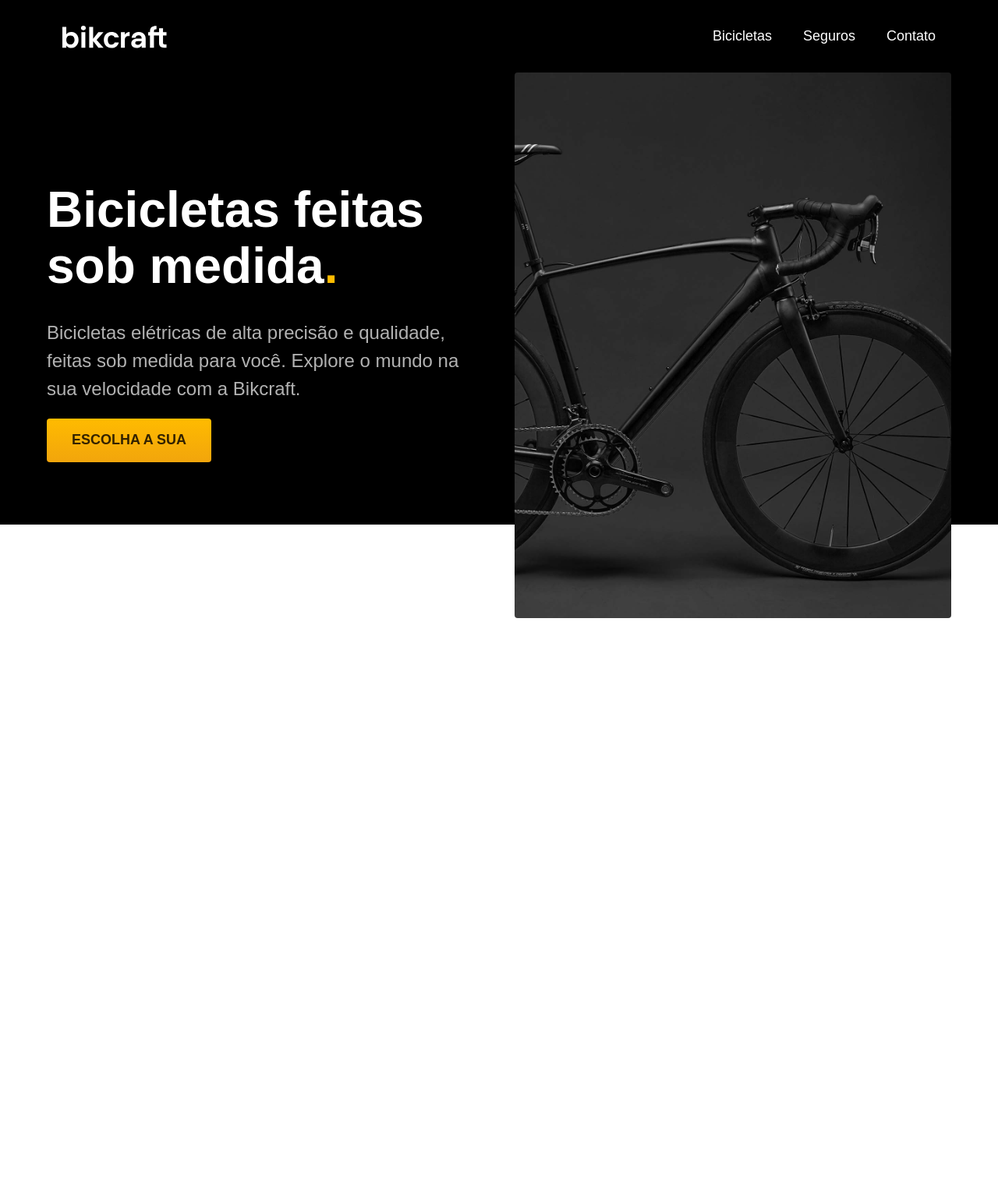
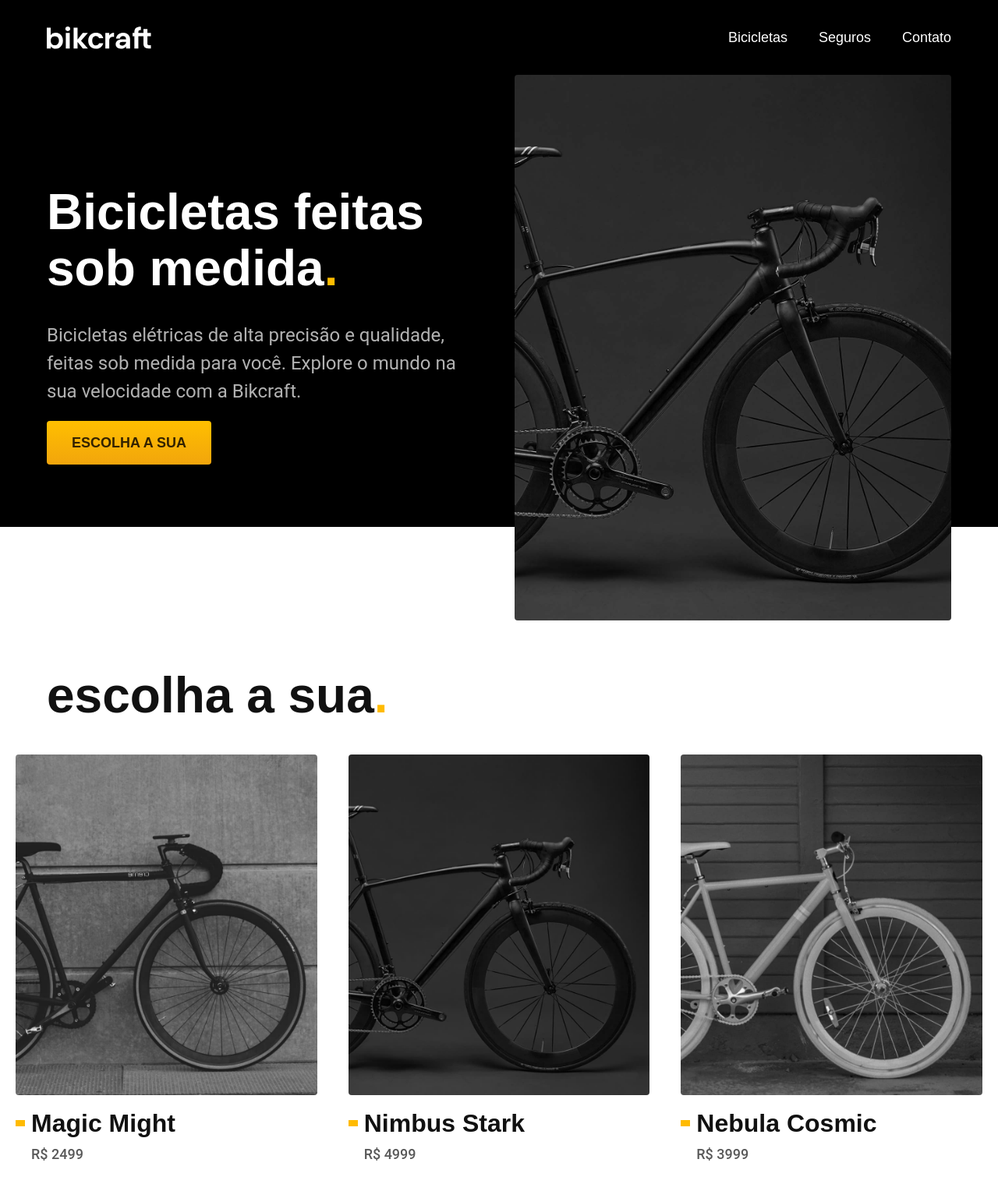
Before and after one commit to lucas19salles/bikcraft, a plain HTML site: page index.html in a window 1280 px wide. Shown: the top 1528 px of the page at 78% size. Before the commit the page ends 1393 px from the top, so only its background shows below. Drawn offline with Linux system fonts and the light colour scheme.

Commit message:
commit lista-bicicleta

```diff
--- /dev/null
+++ b/css/bicicletas/bicicletas-lista.css
@@ -0,0 +1,66 @@
+/* Estilização de lista de Bicicleta */
+.bicicletas-lista {
+  padding-top: 60px;
+  padding-bottom: 120px;
+}
+
+.bicicletas-lista h2 {
+  margin-bottom: 40px;
+}
+
+.bicicletas-lista ul {
+  display: flex;
+  gap: 40px;
+  padding: 0 20px 20px 20px;
+  max-width: 1400px;
+  margin-left: auto;
+  margin-right: auto;
+  overflow-x: auto;
+}
+
+.bicicletas-lista li {
+  flex: 1;
+  min-width: 280px;
+}
+
+.bicicletas-lista a {
+  display: block;
+}
+
+.bicicletas-lista img {
+  margin-bottom: 16px;
+}
+
+.bicicletas-lista h3 {
+  margin-bottom: 8px;
+  display: flex;
+  align-items: center;
+}
+
+.bicicletas-lista h3::before {
+  content: "";
+  display: inline-block;
+  height: 8px;
+  width: 12px;
+  margin-right: 8px;
+  background-color: var(--cor-p1);
+  transition: width 0.2s;
+}
+
+.bicicletas-lista a:hover h3::before {
+  width: 24px;
+}
+
+.bicicletas-lista li span {
+  padding-left: 20px;
+}
+
+/* Responsividade */
+@media (max-width: 800px) {
+  .bicicletas-lista {
+    padding-bottom: 60px;
+  }
+  .bicicletas-lista ul {
+    gap: 20px;
+  }
+}
--- /dev/null
+++ b/css/global/global.css
@@ -0,0 +1,35 @@
+/* Estilização gerais do site */
+body {
+  margin: 0px;
+  font-family: Arial, Helvetica, sans-serif;
+  color: #111111;
+  padding-bottom: 600px;
+}
+
+h1,
+h2,
+h3,
+h4,
+ul,
+p {
+  margin: 0px;
+}
+
+ul {
+  padding: 0px;
+  list-style: none;
+}
+
+a {
+  text-decoration: none;
+  color: inherit;
+}
+
+img {
+  max-width: 100%;
+  display: block;
+}
+
+img[src$=".jpg"] {
+  border-radius: 4px;
+}
--- /dev/null
+++ b/css/global/header.css
@@ -0,0 +1,69 @@
+/* Estilização do menu e logotipo */
+.header-bg {
+  background-color: var(--cor-12);
+}
+
+.header {
+  display: flex;
+  flex-wrap: wrap;
+  gap: 20px;
+  justify-content: space-between;
+  align-items: center;
+  padding-top: 20px;
+  padding-bottom: 20px;
+}
+
+.header-menu {
+  display: flex;
+  flex-wrap: wrap;
+  gap: 40px;
+}
+
+.header-menu a {
+  display: inline-block;
+  padding: 16px 0px;
+  position: relative;
+}
+
+.header-menu a:after {
+  content: "";
+  display: block;
+  height: 2px;
+  width: 0px;
+  background: var(--cor-0);
+  margin-top: 4px;
+  transition: 0.3s;
+  position: absolute;
+}
+
+.header-menu a:hover:after {
+  width: 100%;
+}
+
+/* Responsividade */
+@media (max-width: 800px) {
+  .header-menu {
+    gap: 20px;
+  }
+  .header-menu a {
+    background: var(--cor-11);
+    padding: 12px 16px;
+    border-radius: 4px;
+  }
+  .header-menu a:hover {
+    background-color: var(--cor-10);
+  }
+  .header a:after {
+    display: none;
+  }
+}
+
+@media (max-width: 600px) {
+  .header-menu {
+    gap: 12px;
+  }
+  .header-menu a {
+    padding: 8px 12px;
+    font-size: 14px;
+  }
+}
--- /dev/null
+++ b/css/home/introducao.css
@@ -0,0 +1,53 @@
+/* Estilização da introdução do site */
+.introducao-bg {
+  background: var(--cor-12);
+  box-shadow: inset 0 -120px var(--cor-0);
+}
+
+.introducao {
+  display: grid;
+  grid-template-columns: 1fr 1fr;
+  gap: 0px 40px;
+}
+
+.introducao-conteudo {
+  align-self: end;
+  padding-bottom: 200px;
+}
+
+.introducao img {
+  height: 100%;
+  object-fit: cover;
+  border-radius: 4px;
+}
+
+.introducao h1 {
+  margin-bottom: 32px;
+}
+
+.introducao p {
+  margin-bottom: 20px;
+}
+
+/* Responsividade */
+@media (max-width: 800px) {
+  .introducao-bg {
+    background: var(--cor-11);
+    padding-top: 40px;
+    box-shadow: inset 0 -60px #ffffff;
+  }
+  .introducao {
+    grid-template-columns: 1fr;
+    gap: 32px;
+  }
+  .introducao-conteudo {
+    padding-bottom: 0px;
+  }
+  .introducao h1 {
+    margin-bottom: 16px;
+  }
+  .introducao img {
+    height: 300px;
+    width: 100%;
+  }
+}
--- a/css/style.css
+++ b/css/style.css
@@ -1,206 +1,14 @@
-/* RESET E ESTILIZAÇÕES GERAIS */
-body {
-  margin: 0;
-  font-family: Arial, Helvetica, sans-serif;
-  padding-bottom: 600px;
-}
+@import "./global/global.css";
+@import "./utilidades/tipografia.css";
+@import "./utilidades/cores.css";
 
-h1,
-ul,
-p {
-  margin: 0;
-}
+@import "./global/header.css";
 
-ul {
-  list-style: none;
-  padding: 0;
-}
+/* Utilidades */
+@import "./utilidades/componentes.css";
 
-a {
-  text-decoration: none;
-  color: inherit;
-}
+/* Home */
+@import "./home/introducao.css";
 
-img {
-  max-width: 100%;
-  display: block;
-}
-
-/* ESTILIZAÇÃO DE MENU E LOGOTIPO */
-.header-bg {
-  background-color: #000;
-}
-
-.header {
-  display: flex;
-  flex-wrap: wrap;
-  justify-content: space-between;
-  align-items: center;
-  gap: 20px;
-  box-sizing: border-box;
-  max-width: 1160px;
-  margin: 0 auto;
-  padding: 20px;
-}
-
-.header-menu {
-  display: flex;
-  flex-wrap: wrap;
-  gap: 40px;
-}
-
-.header-menu a {
-  display: inline-block;
-  padding: 16px 0;
-  color: #fff;
-  font-size: 18px;
-  position: relative;
-}
-
-.header-menu a:after {
-  content: "";
-  display: block;
-  height: 2px;
-  width: 0%;
-  background: #fff;
-  margin-top: 4px;
-  transition: 0.3s;
-  position: absolute;
-}
-
-.header-menu a:hover::after {
-  width: 100%;
-}
-
-/* Estilização da introdução do site. */
-.introducao-bg {
-  background-color: #000;
-  color: #fff;
-  box-shadow: inset 0 -120px #fff;
-}
-
-.introducao {
-  display: grid;
-  grid-template-columns: repeat(2, 1fr);
-  gap: 0 40px;
-  max-width: 1200px;
-  box-sizing: border-box;
-  padding: 0 20px;
-  margin: 0 auto;
-}
-
-.introducao h1 {
-  margin-bottom: 32px;
-  font-size: 64px;
-  line-height: 1.125;
-}
-
-.introducao h1 span {
-  color: #ffbb00;
-}
-
-.introducao p {
-  margin-bottom: 20px;
-  font-size: 24px;
-  line-height: 1.5;
-  color: #b2b2b2;
-}
-
-.introducao a {
-  display: inline-block;
-  padding: 16px 32px;
-  background: linear-gradient(#ffbb00, #f2a50c);
-  border-radius: 4px;
-  box-shadow: 0 1px 2px rgba(0, 0, 0, 0.1);
-  text-transform: uppercase;
-  color: #332200;
-  font-size: 18px;
-  line-height: 1.33;
-  font-weight: bold;
-}
-
-.introducao a:hover {
-  background: linear-gradient(#ffb60d, #e59317);
-}
-
-.introducao img {
-  height: 100%;
-  object-fit: cover;
-  border-radius: 4px;
-}
-
-.introducao-conteudo {
-  align-self: end;
-  padding-bottom: 200px;
-}
-/* Responsividade */
-@media (max-width: 1200px) {
-  .introducao h1 {
-    font-size: 48px;
-  }
-
-  .introducao p {
-    font-size: 18px;
-  }
-}
-
-@media (max-width: 800px) {
-  .header-menu {
-    gap: 20px;
-  }
-
-  .header-menu a {
-    background-color: #111;
-    padding: 12px 16px;
-    border-radius: 4px;
-  }
-
-  .header-menu a:hover {
-    background-color: #2e2e2e;
-  }
-
-  .header-menu a::after {
-    display: none;
-  }
-
-  .introducao-bg {
-    background-color: #111111;
-    padding-top: 40px;
-    box-shadow: inset 0px -60px #fff;
-  }
-
-  .introducao {
-    grid-template-columns: 1fr;
-    gap: 32px;
-  }
-
-  .introducao-conteudo {
-    padding-bottom: 0px;
-  }
-
-  .introducao h1 {
-    font-size: 32px;
-    margin-bottom: 16px;
-  }
-
-  .introducao img {
-    height: 300px;
-    width: 100%;
-  }
-}
-
-@media (max-width: 600px) {
-  .header-menu {
-    gap: 12px;
-  }
-
-  .header-menu a {
-    padding: 8px 12px;
-    font-size: 14px;
-  }
-
-  .introducao a {
-    padding: 12px 16px;
-    font-size: 16px;
-  }
-}
+/* Bicicletas */
+@import "./bicicletas/bicicletas-lista.css";
--- /dev/null
+++ b/css/utilidades/componentes.css
@@ -0,0 +1,32 @@
+/* Estilização utilidades frequentes */
+.container {
+  box-sizing: border-box;
+  max-width: 1200px;
+  padding-left: 20px;
+  padding-right: 20px;
+  margin-left: auto;
+  margin-right: auto;
+}
+
+.botao {
+  display: inline-block;
+  padding: 16px 32px;
+  background: linear-gradient(#ffbf00, #f2a50c);
+  border-radius: 4px;
+  box-shadow: 0 1px 2px rgba(0, 0, 0, 0.1);
+  text-transform: uppercase;
+  color: var(--cor-p5);
+  font: 600 1.125rem/1.35 "Poppins", sans-serif;
+}
+
+.botao:hover {
+  background: linear-gradient(#ffb60d, #e59317);
+}
+
+/* Responsividade */
+@media (max-width: 600px) {
+  .botao {
+    padding: 12px 16px;
+    font-size: 1rem;
+  }
+}
--- /dev/null
+++ b/css/utilidades/cores.css
@@ -0,0 +1,76 @@
+/* Estilização de cores */
+:root {
+  --cor-0: #ffffff;
+  --cor-1: #f7f7f7;
+  --cor-2: #ededed;
+  --cor-3: #dedede;
+  --cor-4: #cccccc;
+  --cor-5: #b2b2b2;
+  --cor-6: #9c9c9c;
+  --cor-7: #717171;
+  --cor-8: #595959;
+  --cor-9: #404040;
+  --cor-10: #2e2e2e;
+  --cor-11: #111111;
+  --cor-12: #000000;
+  --cor-p1: #ffbb00;
+  --cor-p2: #e4a30b;
+  --cor-p3: #a66f00;
+  --cor-p4: #664400;
+  --cor-p5: #332200;
+}
+
+.cor-0 {
+  color: var(--cor-0);
+}
+.cor-1 {
+  color: var(--cor-1);
+}
+.cor-2 {
+  color: var(--cor-2);
+}
+.cor-3 {
+  color: var(--cor-3);
+}
+.cor-4 {
+  color: var(--cor-4);
+}
+.cor-5 {
+  color: var(--cor-5);
+}
+.cor-6 {
+  color: var(--cor-6);
+}
+.cor-7 {
+  color: var(--cor-7);
+}
+.cor-8 {
+  color: var(--cor-8);
+}
+.cor-9 {
+  color: var(--cor-9);
+}
+.cor-10 {
+  color: var(--cor-10);
+}
+.cor-11 {
+  color: var(--cor-11);
+}
+.cor-12 {
+  color: var(--cor-12);
+}
+.cor-p1 {
+  color: var(--cor-p1);
+}
+.cor-p2 {
+  color: var(--cor-p2);
+}
+.cor-p3 {
+  color: var(--cor-p3);
+}
+.cor-p4 {
+  color: var(--cor-p4);
+}
+.cor-p5 {
+  color: var(--cor-p5);
+}
--- /dev/null
+++ b/css/utilidades/tipografia.css
@@ -0,0 +1,76 @@
+/* Estilização de fonte */
+.font-1-xs {
+  font: 400 0.75rem/1.35 "Poppins", sans-serif;
+}
+
+.font-2-xs {
+  font: 400 0.875rem/1.43 "Roboto", sans-serif;
+}
+
+.font-1-s {
+  font: 400 1rem/1.5 "Poppins", sans-serif;
+}
+
+.font-2-s {
+  font: 400 1rem/1.5 "Roboto", sans-serif;
+}
+
+.font-1-m,
+.font-1-m-b {
+  font: 400 1.125rem/1.35 "Poppins", sans-serif;
+}
+
+.font-1-m-b {
+  font-weight: 600;
+}
+
+.font-2-m {
+  font: 500 1.125rem/1.35 "Roboto", sans-serif;
+}
+
+.font-1-l {
+  font: 400 1.5rem/1.5 "Poppins", sans-serif;
+}
+
+.font-2-l,
+.font-2-l-b {
+  font: 400 1.5rem/1.5 "Roboto", sans-serif;
+}
+
+.font-2-l-b {
+  font-weight: 500;
+  letter-spacing: 0.015em;
+  text-transform: uppercase;
+}
+
+.font-1-xl {
+  font: 600 2rem/1.25 "Poppins", sans-serif;
+}
+
+.font-2-xl {
+  font: 500 2rem/1.25 "Roboto", sans-serif;
+}
+
+.font-1-xxl {
+  font: 600 4rem/1.125 "Poppins", sans-serif;
+}
+
+@media (max-width: 1200px) {
+  .font-1-xxl {
+    font-size: 3rem;
+  }
+  .font-2-l,
+  .font-2-l-b {
+    font-size: 1.125rem;
+  }
+}
+
+@media (max-width: 800px) {
+  .font-1-xxl {
+    font-size: 2rem;
+  }
+  .font-1-xl,
+  .font-2-xl {
+    font-size: 1.5rem;
+  }
+}
--- a/index.html
+++ b/index.html
@@ -3,20 +3,24 @@
 
 <head>
   <meta charset="UTF-8">
-  <meta http-equiv="X-UA-Compatible" content="IE=edge">
   <meta name="viewport" content="width=device-width, initial-scale=1.0">
+
   <title>Bikcraft - Bicicletas Elétricas</title>
-  <meta name="description" content="Bicicletas elétricas de alta precisão e qualidade feitas sob medida para o cliente. Explore o mundo na sua velocidade com a Bikcraft.">
+  <meta name="description" content="Bicicletas elétricas de alta precisão e qualidade,  feitas sob medida para o cliente. Explore o mundo na sua velocidade com a Bikcraft.">
+
   <link rel="stylesheet" href="./css/style.css">
 </head>
 
 <body>
-  <!-- Inicio da estrutura de logo e menu do site -->
+  <!-- Inicio da estrutura de logotipo e menu -->
   <header class="header-bg">
-    <div class="header">
-      <a href="./index.html"><img src="./img/bikcraft.svg" alt="Bikcraft"></a>
+    <div class="header container">
+      <a href="./">
+        <img src="./img/bikcraft.svg" alt="Bikcraft">
+      </a>
+
       <nav aria-label="primaria">
-        <ul class="header-menu">
+        <ul class="header-menu font-1-m cor-0">
           <li><a href="./bicicletas.html">Bicicletas</a></li>
           <li><a href="./seguros.html">Seguros</a></li>
           <li><a href="./contato.html">Contato</a></li>
@@ -24,23 +28,52 @@
       </nav>
     </div>
   </header>
-  <!-- Fim da estrutura de logo e menu do site -->
+  <!-- Fim da estrutura de logotipo e menu do site. -->
 
-  <!-- Inicio da Estrutura de introdução do site -->
+  <!-- Inicio da estrutura de introdução do site. -->
   <main class="introducao-bg">
-    <div class="introducao">
+    <div class="introducao container">
       <div class="introducao-conteudo">
-        <h1>Bicicletas feitas sob medida<span>.</span></h1>
-        <p>Bicicletas elétricas de alta precisão e qualidade, feitas sob medida para você. Explore o mundo na sua velocidade com a Bikcraft.</p>
-        <a href="./bicicletas.html">Escolha a sua</a>
+        <h1 class="font-1-xxl cor-0">Bicicletas feitas sob medida<span class="cor-p1">.</span></h1>
+        <p class="font-2-l cor-5">Bicicletas elétricas de alta precisão e qualidade, feitas sob medida para você. Explore o mundo na sua velocidade com a Bikcraft.</p>
+        <a class="botao" href="./bicicletas.html">Escolha a sua</a>
       </div>
-
       <div>
         <img src="./img/fotos/introducao.jpg" alt="Bicicleta elétrica preta.">
       </div>
     </div>
   </main>
-  <!-- Fim da Estrutura de introdução do site -->
+  <!-- Fim da estrutura de introdução do site. -->
+
+  <!-- Inicio da estrutura de lista de bicicleta do site. -->
+  <article class="bicicletas-lista">
+    <h2 class="container font-1-xxl">escolha a sua<span class="cor-p1">.</span></h2>
+
+    <ul>
+      <li>
+        <a href="./bicicletas/magic.html">
+          <img src="./img/bicicletas/magic-home.jpg" alt="Bicicleta preta">
+          <h3 class="font-1-xl">Magic Might</h3>
+          <span class="font-2-m cor-8">R$ 2499</span>
+        </a>
+      </li>
+      <li>
+        <a href="./bicicletas/nimbus.html">
+          <img src="./img/bicicletas/nimbus-home.jpg" alt="Bicicleta preta">
+          <h3 class="font-1-xl">Nimbus Stark</h3>
+          <span class="font-2-m cor-8">R$ 4999</span>
+        </a>
+      </li>
+      <li>
+        <a href="./bicicletas/nebula.html">
+          <img src="./img/bicicletas/nebula-home.jpg" alt="Bicicleta preta">
+          <h3 class="font-1-xl">Nebula Cosmic</h3>
+          <span class="font-2-m cor-8">R$ 3999</span>
+        </a>
+      </li>
+    </ul>
+  </article>
+  <!-- Fim da estrutura de lista de bicicleta do site. -->
 </body>
 
 </html>
```
